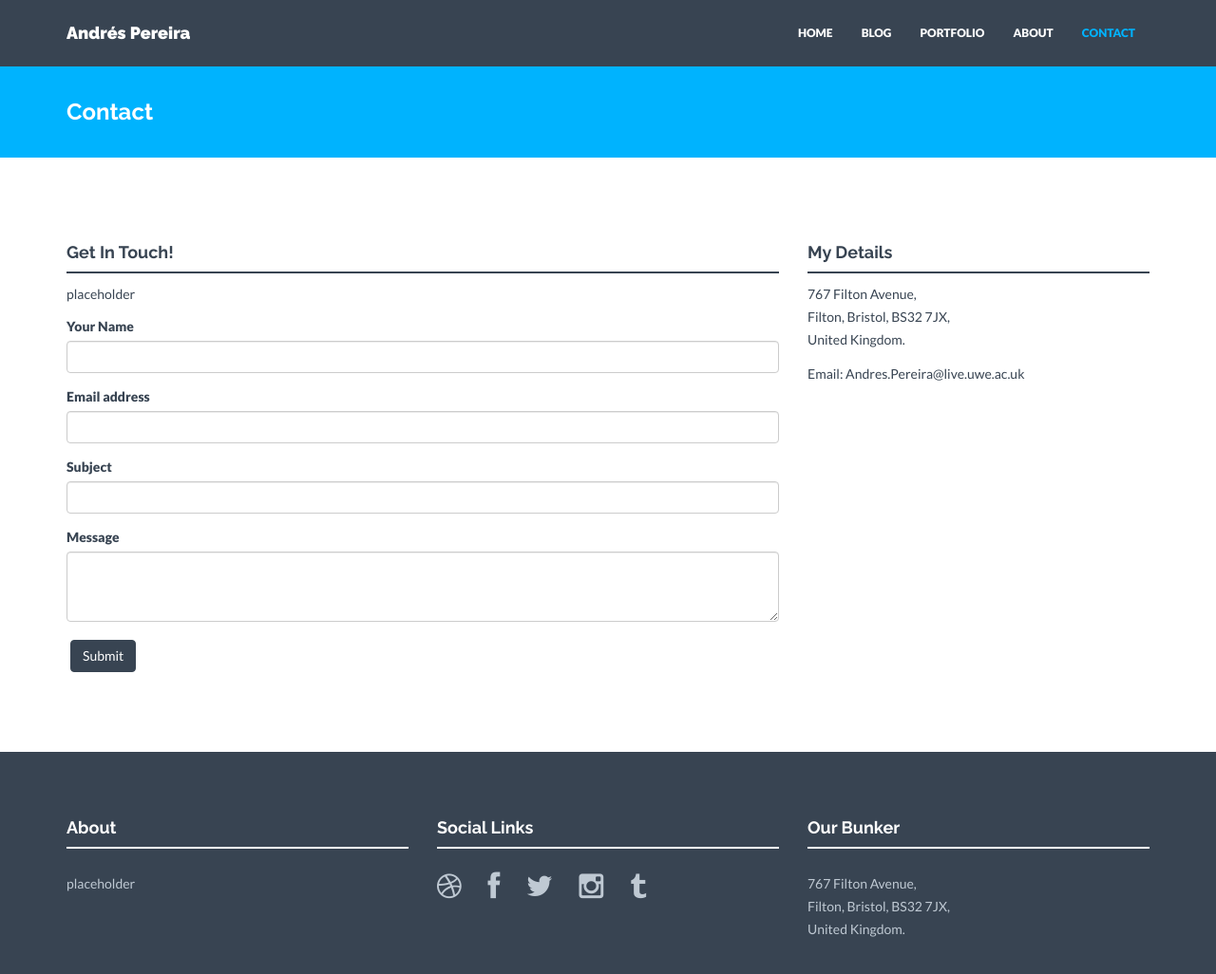
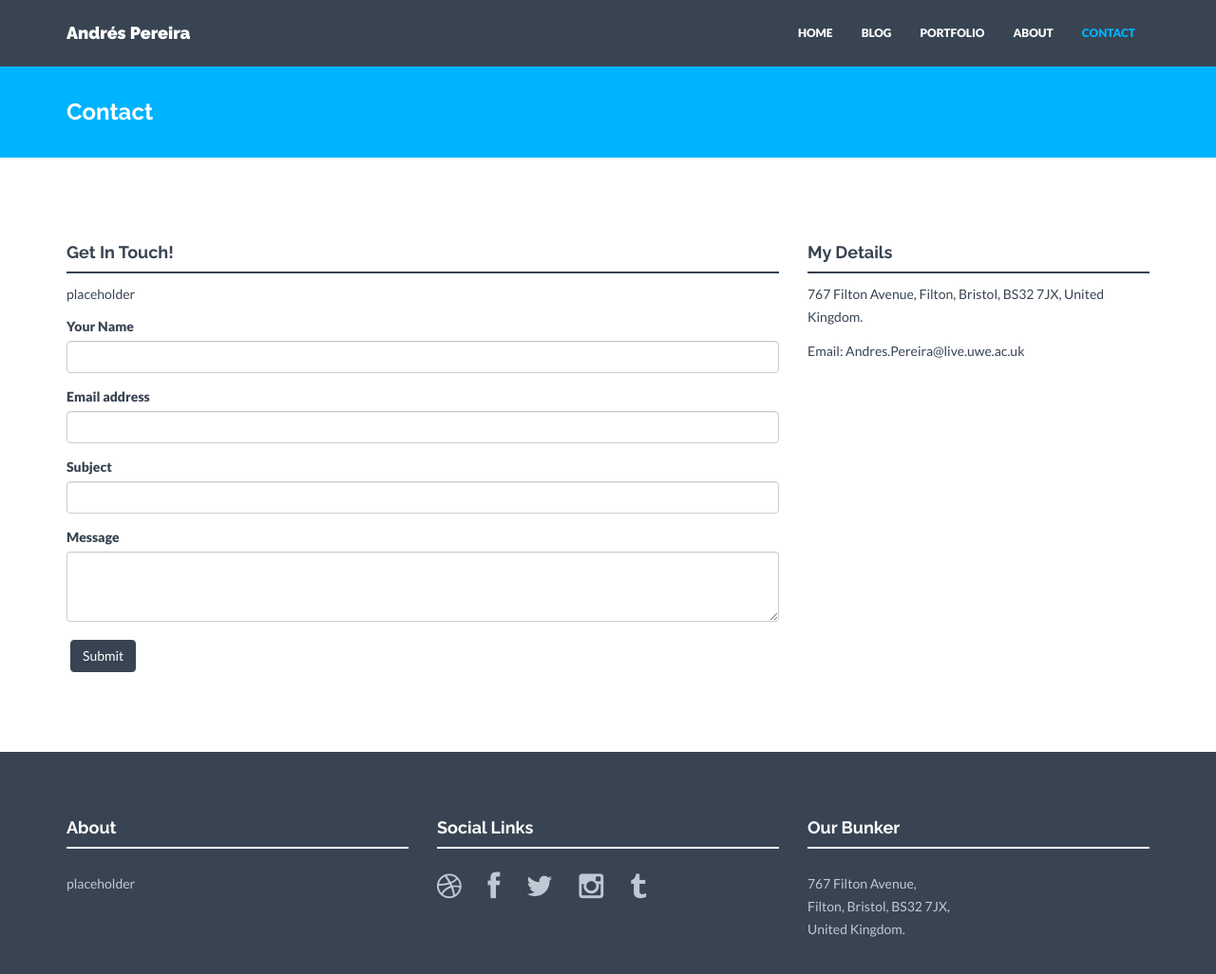
Before and after one commit to AGPO93/AGPO93.github.io, a Jekyll site: the page built from contact.html, in a window 1280 px wide and 1063 px high. Shown: the top 1026 px of the window at 95% size. Built offline with Jekyll 4.4.1, drawn with Linux system fonts in a browser that asks for light colours; nearby versions of some CDN libraries.

Commit message:
Update contact.html

```diff
--- a/contact.html
+++ b/contact.html
@@ -35,12 +35,12 @@ permalink: /contact/
             <div class="hline"></div>
                             <p>
                     {% for line in site.address.first.lines %}
-                        {{ line }} <br>
+                        {{ line }}
                     {% endfor %}
                 </p>
 
                 <p>
-                    Email: Andres.Pereira@live.uwe.ac.uk </br>
+                    Email: Andres.Pereira@live.uwe.ac.uk
                 </p>
         </div>
     </div><! --/row -->
```
